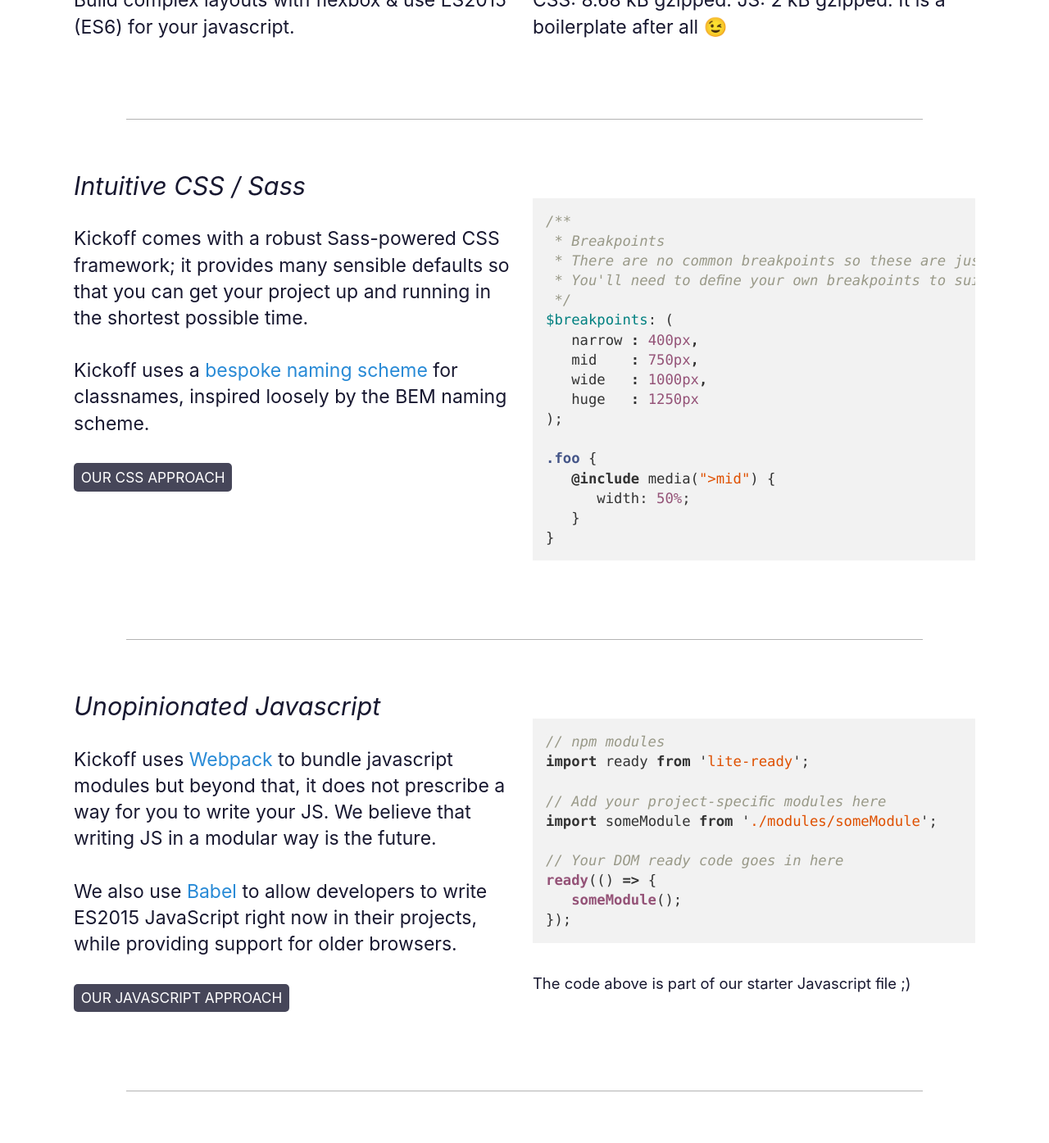
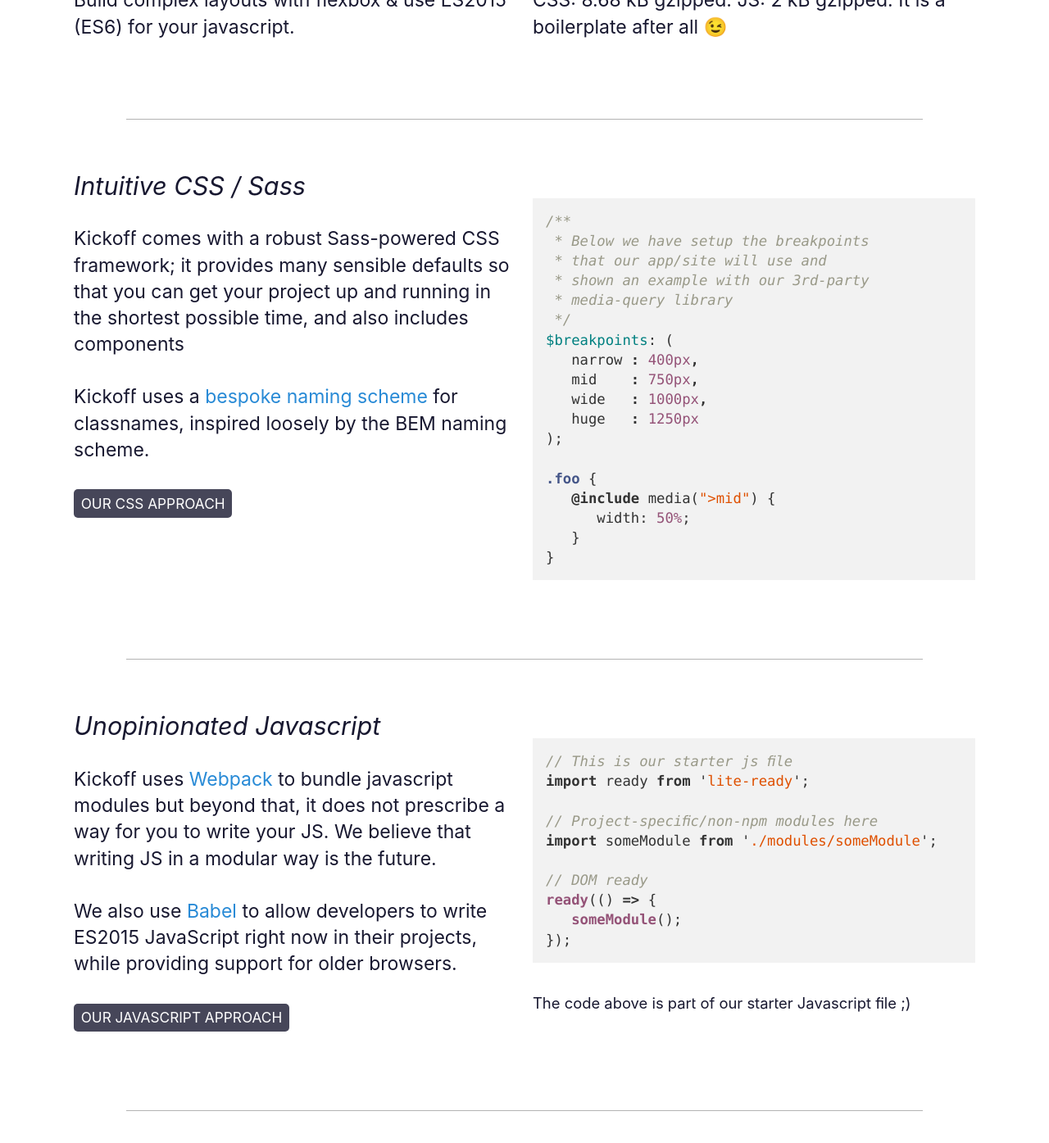
Before and after one commit to TryKickoff/trykickoff.github.io, a Jekyll site: the page built from index.html, in a window 1280 px wide and 1400 px high, scrolled down 1067 px. Shown: the top 1395 px of the window at 82% size. Built offline with Jekyll 4.4.1, drawn with Linux system fonts in a browser that asks for light colours; the list of posts is cut into pages by our own code; comment, search, counter and statistics services are not loaded.

Commit message:
docs and content updates

```diff
--- a/index.html
+++ b/index.html
@@ -32,7 +32,6 @@ meta:
 <section class="features wideBoy--bright wideBoy">
 	<div class="l-container">
 		<h1 class="wideBoy-title">Features</h1>
-
 		<div class="frameworkHighlights g g--stack--narrow g--gutter l-mt2">
 			<div class="g-col g-span6">
 				<p><b>Unopinionated &amp; extendable</b><br>
@@ -58,16 +57,17 @@ meta:
 		<div class="g g--gutter g--stack">
 			<div class="g-col g-span6--mid">
 				<h3>Intuitive CSS / Sass</h3>
-				<p>Kickoff comes with a robust Sass-powered CSS framework; it provides many sensible defaults so that you can get your project up and running in the shortest possible time.</p>
+				<p>Kickoff comes with a robust Sass-powered CSS framework; it provides many sensible defaults so that you can get your project up and running in the shortest possible time, and also includes  components </p>
 				<p>Kickoff uses a <a href="/learn/css.html#namingscheme">bespoke naming scheme</a> for classnames, inspired loosely by the BEM naming scheme.</p>
 				<p><a href="/learn/css.html" class="btn btn--site btn--site--dark">Our CSS approach</a></p>
 			</div>
 			<div class="g-col g-span6--mid">
 {% highlight scss%}
 /**
- * Breakpoints
- * There are no common breakpoints so these are just a suggestions
- * You'll need to define your own breakpoints to suit your design
+ * Below we have setup the breakpoints
+ * that our app/site will use and
+ * shown an example with our 3rd-party
+ * media-query library
  */
 $breakpoints: (
 	narrow : 400px,
@@ -93,17 +93,17 @@ $breakpoints: (
 				<h3>Unopinionated Javascript</h3>
 				<p>Kickoff uses <a href="https://webpack.github.io/">Webpack</a> to bundle javascript modules but beyond that, it does not prescribe a way for you to write your JS. We believe that writing JS in a modular way is the future.</p>
 				<p>We also use <a href="https://babeljs.io/">Babel</a> to allow developers to write ES2015 JavaScript right now in their projects, while providing support for older browsers.</p>
-				<p><a href="/learn/css.html" class="btn btn--site btn--site--dark">Our Javascript approach</a></p>
+				<p><a href="/learn/js.html" class="btn btn--site btn--site--dark">Our Javascript approach</a></p>
 			</div>
 			<div class="g-col g-span6--mid">
 {% highlight js%}
-// npm modules
+// This is our starter js file
 import ready from 'lite-ready';
 
-// Add your project-specific modules here
+// Project-specific/non-npm modules here
 import someModule from './modules/someModule';
 
-// Your DOM ready code goes in here
+// DOM ready
 ready(() => {
 	someModule();
 });
```
Also changed, not shown: learn/svg.md (+1 -1 lines).
